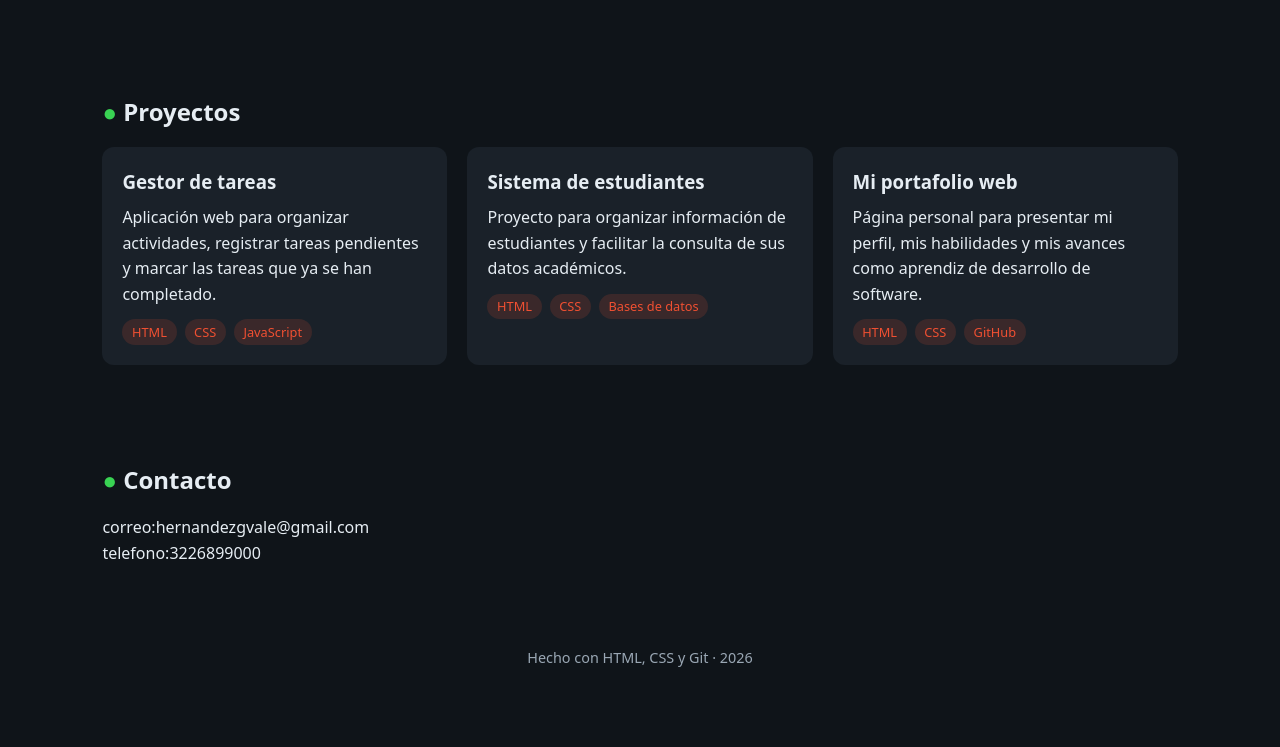
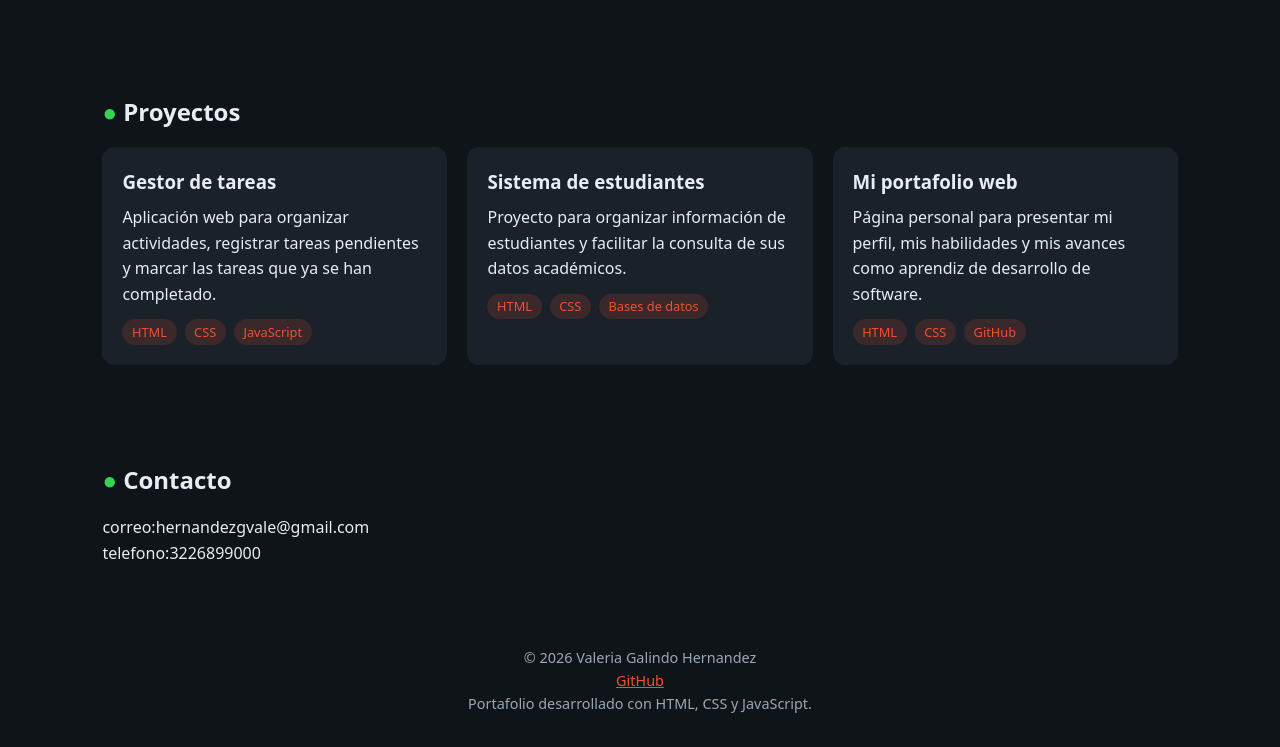
Before and after one commit to hernandezgvale/mi-portafolio-vale, a plain HTML site: page index.html in a window 1280 px wide. Shown: the part 920-1667 px from the top of the page. Before the commit the page ends 1621 px from the top, so only its background shows below. Drawn offline with Linux system fonts and the light colour scheme.

Commit message:
feat: agrega el nombre, el año y el perfil de GitHub al pie de pagina (closes #3)

```diff
--- a/index.html
+++ b/index.html
@@ -141,8 +141,16 @@
   </main>
 
   <footer class="footer">
-    <p>Hecho con HTML, CSS y Git · <span id="anio"></span></p>
-  </footer>
+  <p>&copy; <span id="anio"></span> Valeria Galindo Hernandez</p>
+
+  <p>
+    <a href="https://github.com/hernandezgvale" target="_blank" rel="noopener noreferrer">
+      GitHub
+    </a>
+  </p>
+
+  <p>Portafolio desarrollado con HTML, CSS y JavaScript.</p>
+</footer>
 
   <script src="js/main.js"></script>
 </body>
```
